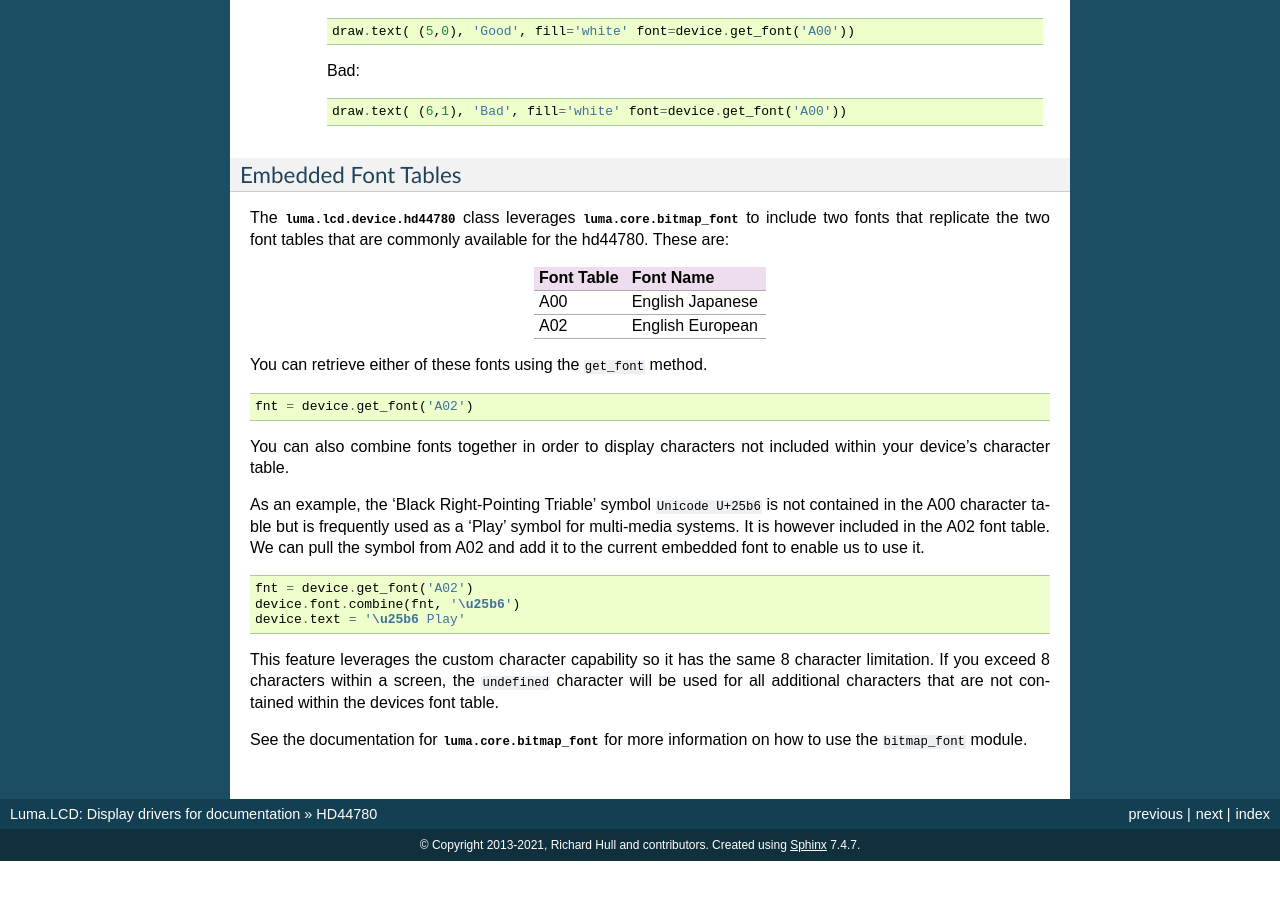
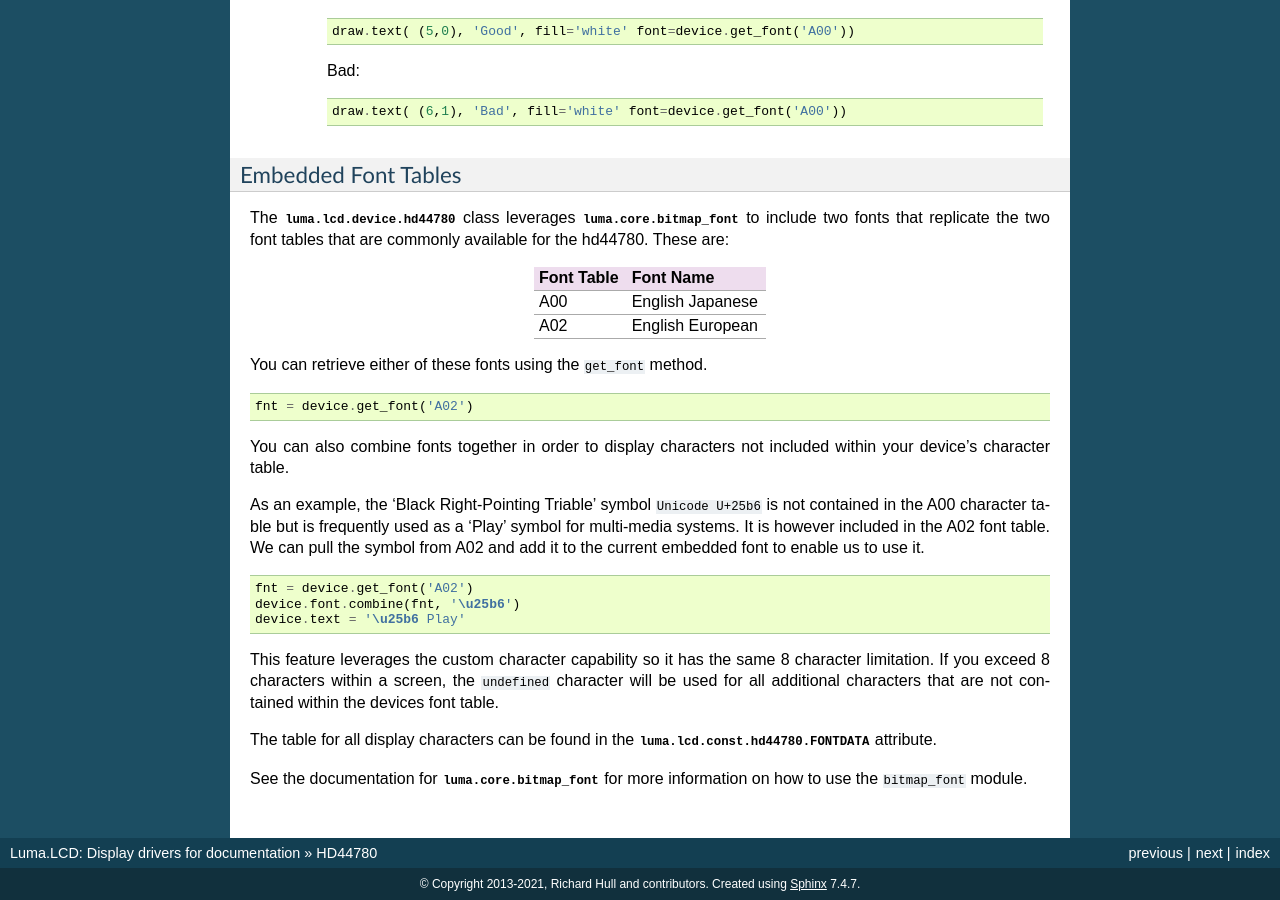
Before and after one commit to rm-hull/luma.lcd, a Sphinx documentation site: the page built from doc/HD44780.rst, in a window 1280 px wide and 900 px high, scrolled down 3692 px. Built offline with Sphinx 7.4.7, drawn with Linux system fonts in a browser that asks for light colours; the version number could not be read and is left out; before the commit the page ends 4553 px from its top, so only the background shows below that.

Commit message:
doc: add reference to hd44780 font mapping

```diff
--- a/doc/HD44780.rst
+++ b/doc/HD44780.rst
@@ -231,5 +231,8 @@ character limitation.  If you exceed 8 characters within a screen, the ``undefin
 character will be used for all additional characters that are not contained
 within the devices font table.
 
+The table for all display characters can be found in the :py:class:`luma.lcd.const.hd44780.FONTDATA`
+attribute.
+
 See the documentation for :py:mod:`luma.core.bitmap_font` for more information on
 how to use the ``bitmap_font`` module.
```
